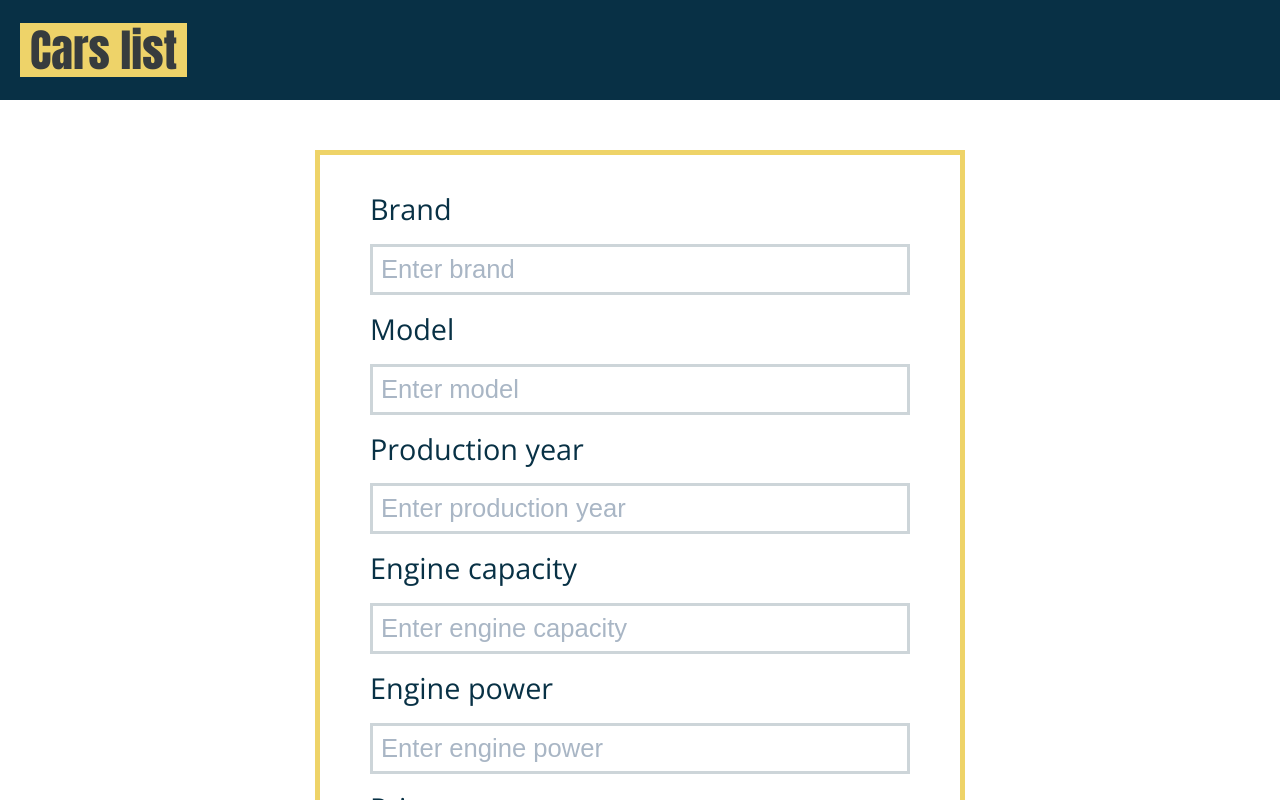
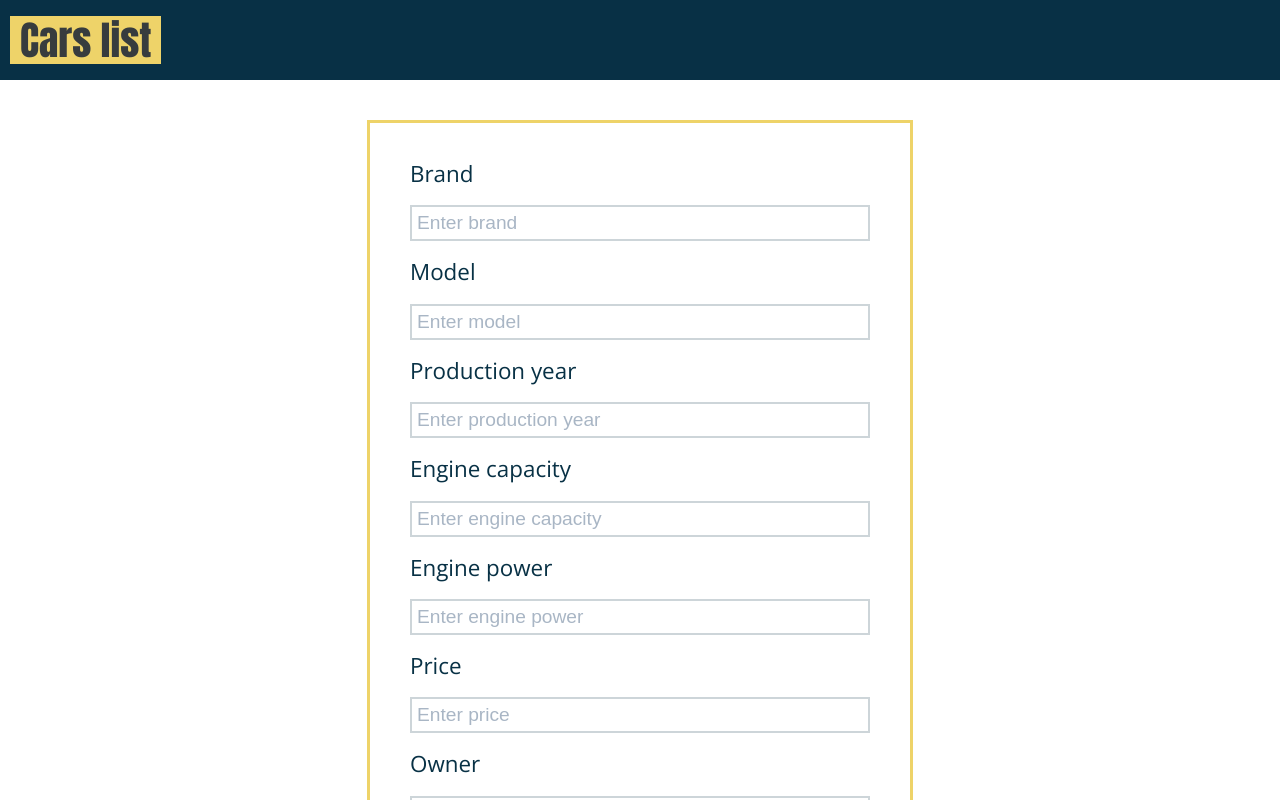
Before and after one commit to olga-arkhipenko/simple-car-list, a React (Create React App) app: page /form in a window 1280 px wide. Shown: the top 800 px of the page. Built offline with nearby package versions, Linux system fonts and the light colour scheme.

Commit message:
Refactored.

```diff
--- a/src/components/CarsRow/style.css
+++ b/src/components/CarsRow/style.css
@@ -8,7 +8,7 @@
     background-color: #f6f9fe;
 
     font-family: "Open Sans", sans-serif;
-    font-size: 1.7rem;
+    font-size: 1.4rem;
 }
 
 .table-cell--first {
--- a/src/components/Form/index.jsx
+++ b/src/components/Form/index.jsx
@@ -6,13 +6,13 @@ import FormButton from '../FormButton';
 const Form = () => {
     return (
         <form className="form">
-            <FormField name="Brand" type="text"/>
-            <FormField name="Model" type="text" />
-            <FormField name="Production year" type="number" />
-            <FormField name="Engine capacity" type="number" />
-            <FormField name="Engine power" type="number" />
-            <FormField name="Price" type="number" />
-            <FormField name="Owner" type="text" />
+            <FormField name="Brand" type="text" value="" />
+            <FormField name="Model" type="text" value="" />
+            <FormField name="Production year" type="number" value="" />
+            <FormField name="Engine capacity" type="number" value="" />
+            <FormField name="Engine power" type="number" value="" />
+            <FormField name="Price" type="number" value="" />
+            <FormField name="Owner" type="text" value="" />
             <div className="form__actions">
                 <FormButton value="Submit" type="submit" style="accept" />
                 <FormButton value="Cancel" type="reset" style="cancel" />
--- a/src/components/Form/style.css
+++ b/src/components/Form/style.css
@@ -1,15 +1,15 @@
 .form {
-    max-width: 540px;
-    margin: 150px auto;
-    padding: 20px 50px;
+    max-width: 460px;
+    margin: 120px auto;
+    padding: 20px 40px 30px;
 
-    border: 5px solid #eed368;
+    border: 3px solid #eed368;
 }
 
 .form__actions {
     display: flex;
 
-    margin: 40px 0 10px;
+    margin: 40px 0 6px;
 
     justify-content: space-around;
 }
--- a/src/components/FormButton/style.css
+++ b/src/components/FormButton/style.css
@@ -1,11 +1,11 @@
 .form-button {
-    padding: 14px 60px;
+    padding: 10px 40px;
 
     cursor: pointer;
 
     border: none;
 
-    font-size: 1.7rem;
+    font-size: 1.4rem;
 }
 
 .accept {
--- a/src/components/FormField/index.jsx
+++ b/src/components/FormField/index.jsx
@@ -1,15 +1,16 @@
 import React from 'react';
 import './style.css';
 
-const FormField = ({ name, type }) => {
+const FormField = ({ name, type, value }) => {
     const lowerCaseName = name.slice(0, 1).toLowerCase().concat(name.slice(1));
 
     return (
         <div className="form-field">
-            <p className="form-field__name"> { name } </p>
+            <p className="form-field__name"> { name || '' } </p>
             <input
                 className="form-field__input"
-                type={ type }
+                type={ type || '' }
+                value={ value || '' }
                 required
                 placeholder={`Enter ${ lowerCaseName }` }/>
         </div>
--- a/src/components/FormField/style.css
+++ b/src/components/FormField/style.css
@@ -7,18 +7,18 @@
 
     color: #083145;
 
-    font-size: 1.8rem;
+    font-size: 1.4rem;
 }
 
 .form-field__input {
     box-sizing: border-box;
     width: 100%;
-    padding: 8px;
+    padding: 5px;
 
     color: #39596a;
-    border: 3px solid #cdd5d9;
+    border: 2px solid #cdd5d9;
 
-    font-size: 1.6rem;
+    font-size: 1.2rem;
 }
 
 .form-field__input::placeholder {
--- a/src/components/Header/style.css
+++ b/src/components/Header/style.css
@@ -7,7 +7,7 @@
     display: flex;
 
     min-height: 60px;
-    padding: 20px;
+    padding: 10px;
 
     background-color: #083045;
 
@@ -17,11 +17,11 @@
 .logo {
     display: inline-block;
 
-    padding: 5px 10px;
+    padding: 4px 10px;
 
     color: #373c3e;
     background-color: #eed369;
 
     font-family: "Anton", sans-serif;
-    font-size: 2.8rem;
+    font-size: 2.5rem;
 }
--- a/src/components/PageLink/style.css
+++ b/src/components/PageLink/style.css
@@ -10,5 +10,5 @@
     background-color: #083045;
     color: #edf3fd;
     padding: 14px 28px;
-    font-size: 1.6rem;
+    font-size: 1.4rem;
 }
--- a/src/components/Table/index.jsx
+++ b/src/components/Table/index.jsx
@@ -4,7 +4,7 @@ import TableHeading from '../TableHeading';
 import CarsRow from '../CarsRow';
 
 const Table = ({ data, headings }) => {
-    const tableBody = data.map(item => <CarsRow key={ item.id } car={ item } />);
+    const tableBody = data.map(item => <CarsRow key={ item.owner } car={ item } />);
 
     return (
         <table className="table">
--- a/src/components/Table/style.css
+++ b/src/components/Table/style.css
@@ -1,5 +1,5 @@
 .table {
-    margin: 150px auto;
+    margin: 120px auto;
 
     font-family: "Open Sans", sans-serif;
     border-collapse: collapse;
@@ -10,5 +10,5 @@
 
     color: #093a3e;
 
-    font-size: 2.2rem;
+    font-size: 2rem;
 }
--- a/src/components/TableHeading/style.css
+++ b/src/components/TableHeading/style.css
@@ -4,7 +4,7 @@
     color: #093a3e;
 
     font-family: "Open Sans", sans-serif;
-    font-size: 1.7rem;
+    font-size: 1.4rem;
 }
 
 .table-heading__cell {
```
